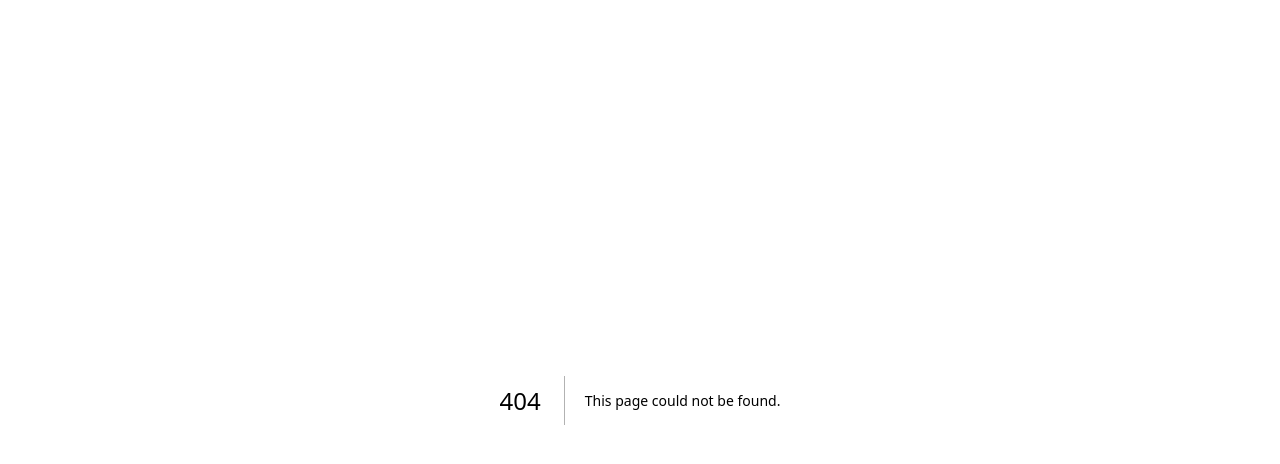
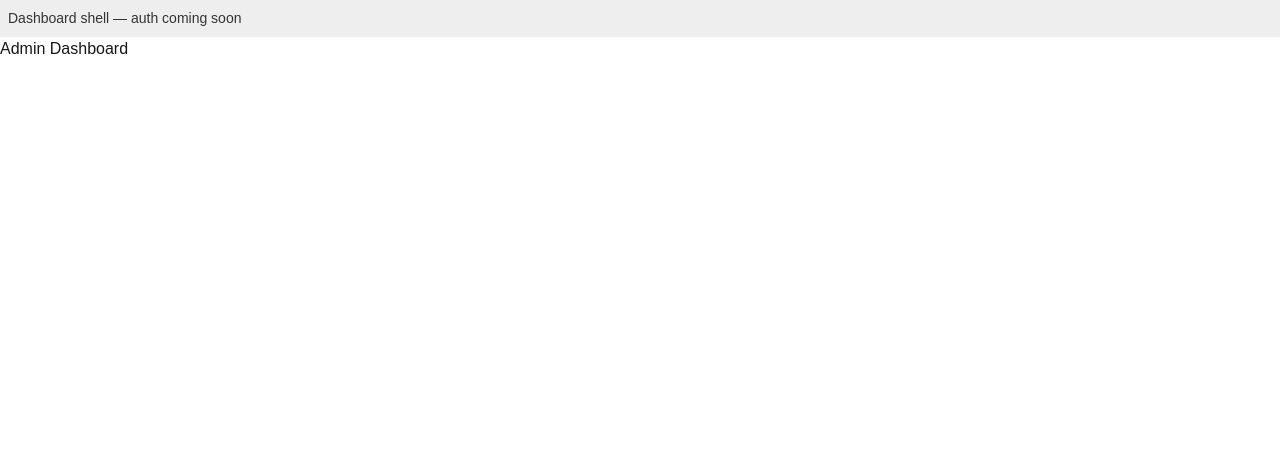
Before and after one commit to ajithkr2108/smileflow, a Next.js app: page /admin in a window 1280 px wide. Before the commit this address had no page. Shown: the top 464 px of the page. Built offline with nearby package versions, Linux system fonts and the light colour scheme.

Commit message:
feat: add dashboard route group with stub layout and placeholder pages

```diff
--- /dev/null
+++ b/app/(dashboard)/admin/page.tsx
@@ -0,0 +1,3 @@
+export default function AdminPage() {
+    return <h1>Admin Dashboard</h1>;
+  }
--- /dev/null
+++ b/app/(dashboard)/dentist/page.tsx
@@ -0,0 +1,3 @@
+export default function DentistPage() {
+    return <h1>Dentist Dashboard</h1>;
+  }
--- /dev/null
+++ b/app/(dashboard)/layout.tsx
@@ -0,0 +1,14 @@
+export default function DashboardLayout({
+    children,
+  }: {
+    children: React.ReactNode;
+  }) {
+    return (
+      <div>
+        <div style={{ padding: "8px", background: "#eee", color: "#333", fontSize: "14px" }}>
+          Dashboard shell — auth coming soon
+        </div>
+        {children}
+      </div>
+    );
+  }
--- /dev/null
+++ b/app/(dashboard)/reception/page.tsx
@@ -0,0 +1,3 @@
+export default function ReceptionPage() {
+    return <h1>Reception Dashboard</h1>;
+  }
```
